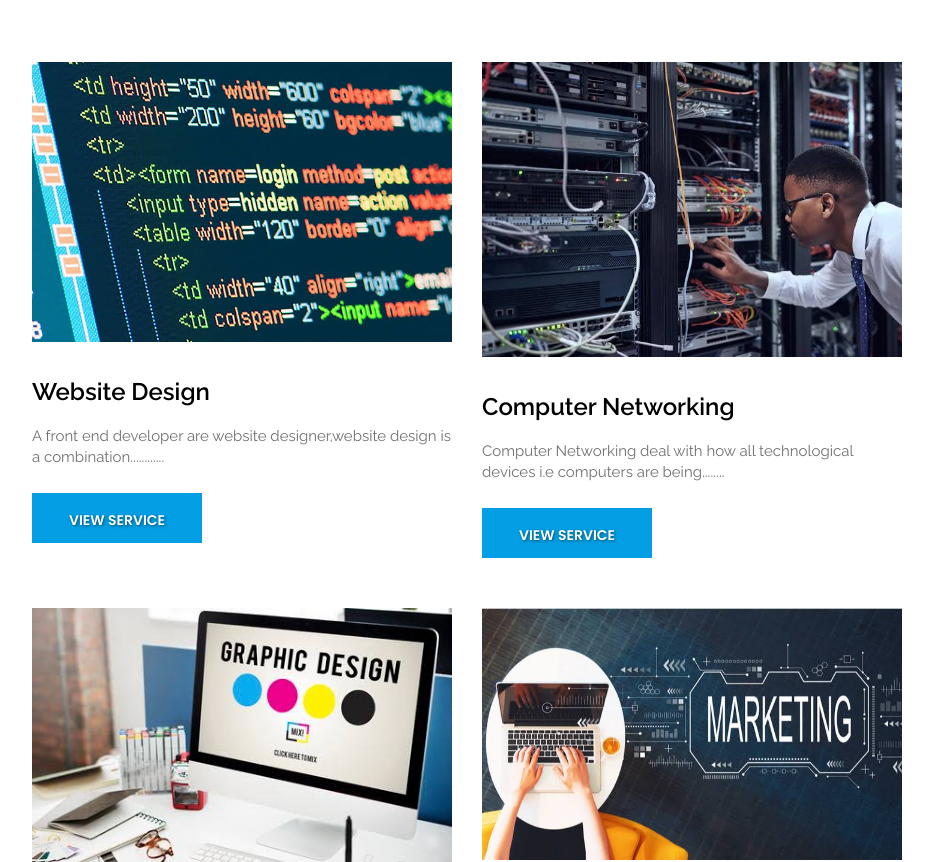
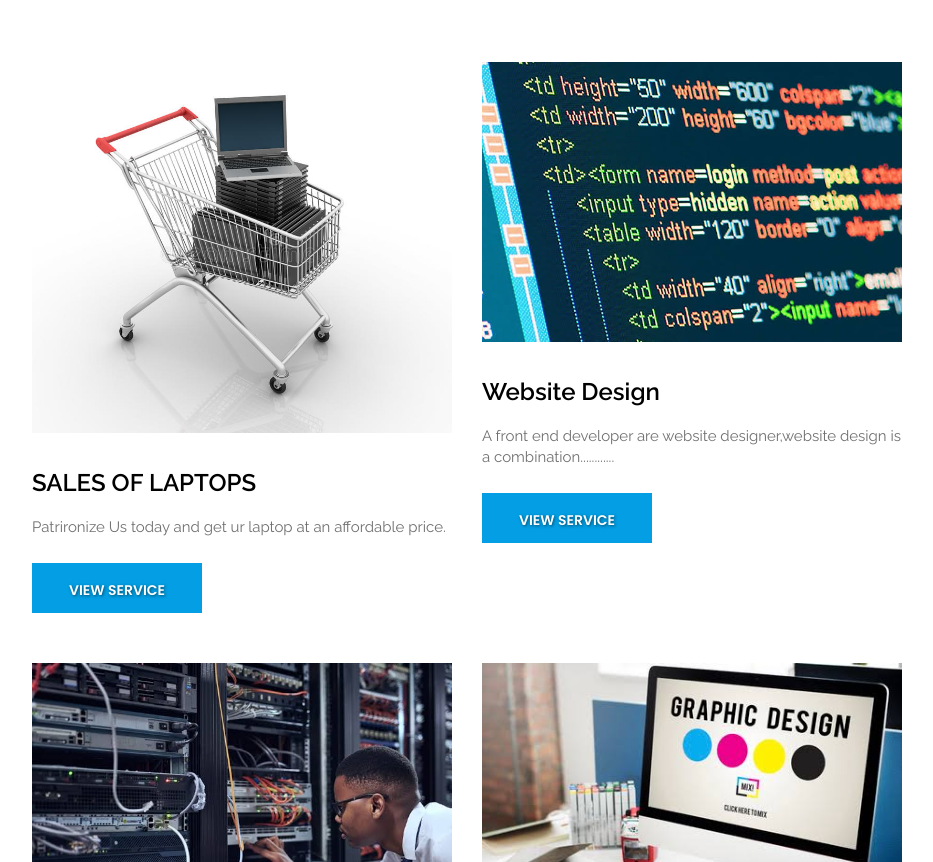
Before and after one commit to aquariusconcept/aquariusconcept.github.io, a plain HTML site: page it_service_details3.html in a window 1280 px wide. Shown: the part 1079-1941 px from the top of the page, without its empty margins (23-956 px from the left). Drawn offline with Linux system fonts and the light colour scheme; some packages are replaced by stand-ins of ours.

Commit message:
Update it_service_details3.html

```diff
--- a/it_service_details3.html
+++ b/it_service_details3.html
@@ -144,6 +144,16 @@
 		    </div>
             </div>
           </div>
+		<div class="col-md-6 service_blog margin_bottom_50">
+            <div class="full">
+              <div class="service_img"> <img class="img-responsive" src="salesoflaptop.jpg" alt="#" /> </div>
+              <div class="service_cont">
+                <h3 class="service_head">SALES OF LAPTOPS</h3>
+                <p> Patrironize Us today and get ur laptop at an affordable price.</p>
+                <div class="bt_cont"> <a class="btn sqaure_bt" href="it_service_details2.html">View Service</a> </div>
+              </div>
+	      </div>
+		</div>
           <div class="col-md-6 service_blog margin_bottom_50">
             <div class="full">
               <div class="service_img"> <img class="img-responsive" src="images/it_service/images (5).jpeg" alt="#" /> </div>
```
